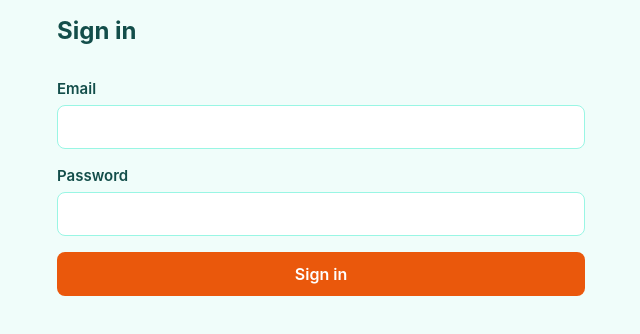
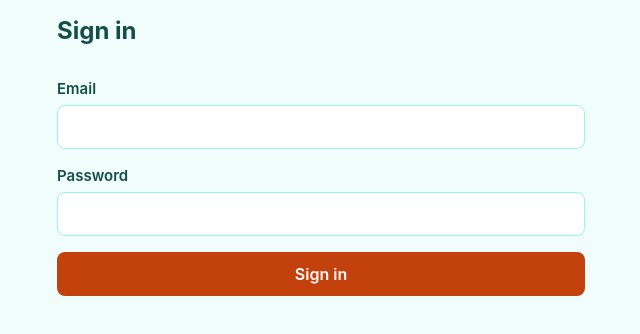
Before and after one commit to itzpy/Bassy-Farms, a React (Vite) app: page / in a window 1280 px wide. Shown: the top 334 px of the page, without its empty margins (319-959 px from the left). Built offline with nearby package versions, Linux system fonts and the light colour scheme; no server answers.

Commit message:
fix: darken primary/accent colors to pass WCAG AA contrast for button text

```diff
--- a/src/index.css
+++ b/src/index.css
@@ -1,9 +1,9 @@
 /* ---------- Design tokens ---------- */
 :root {
-  --color-primary: #0d9488;
+  --color-primary: #0f766e;
   --color-on-primary: #ffffff;
   --color-secondary: #14b8a6;
-  --color-accent: #ea580c;
+  --color-accent: #c2410c;
   --color-on-accent: #ffffff;
   --color-background: #f0fdfa;
   --color-foreground: #134e4a;
@@ -70,9 +70,11 @@ ol {
 }
 
 a {
-  /* --color-primary on --color-background is only ~3.6:1, below AA for
-     normal-weight text, so links use the high-contrast foreground color
-     and rely on the underline (plus a primary-colored hover) to read as links. */
+  /* --color-foreground is used for link text (rather than --color-primary)
+     for maximum contrast against --color-background; the underline (plus a
+     primary-colored hover) is what reads as a link. --color-primary was
+     darkened to fix button-text contrast and would itself now pass AA here
+     too (~5.2:1), but foreground is kept as the safer, higher-contrast choice. */
   color: var(--color-foreground);
   text-decoration: underline;
 }
@@ -166,7 +168,7 @@ textarea:focus {
 
 [role='alert'] {
   color: var(--color-destructive);
-  background-color: #fef2f2;
+  background-color: #ffffff;
   border: 1px solid var(--color-destructive);
   border-radius: var(--radius);
   padding: var(--space-1);
```
